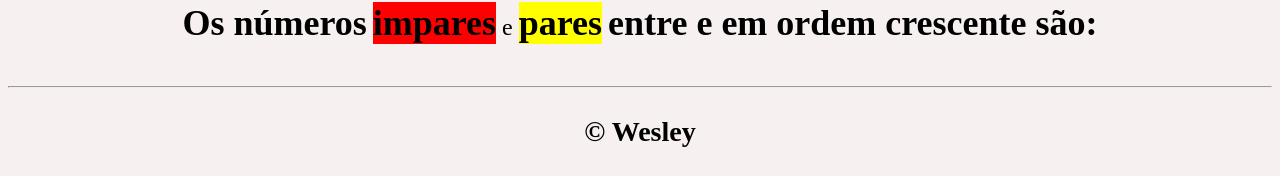
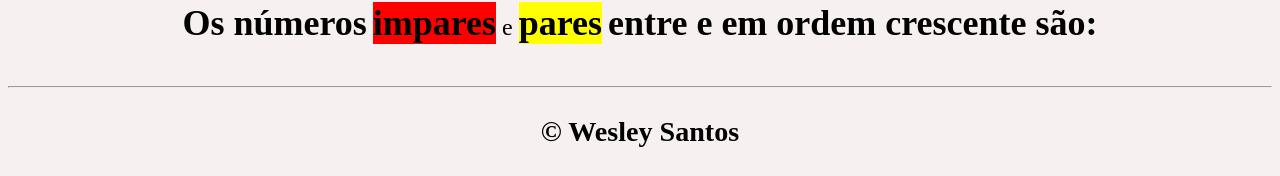
Before and after one commit to Wesley333/php, a PHP site: page / in a window 1280 px wide. Shown: the part 1039-1215 px from the top of the page. Run offline with PHP 8.4, Linux system fonts and the light colour scheme; data that the repository does not hold is empty.

Commit message:
Update index.php

```diff
--- a/comparação de números/index.php
+++ b/comparação de números/index.php
@@ -89,7 +89,7 @@
             }
         }
         echo '<hr>';
-        echo '<h3>&copy; Wesley</h3>'
+        echo '<h3>&copy; Wesley Santos</h3>'
         ?>
     </form>
 </body>
```
